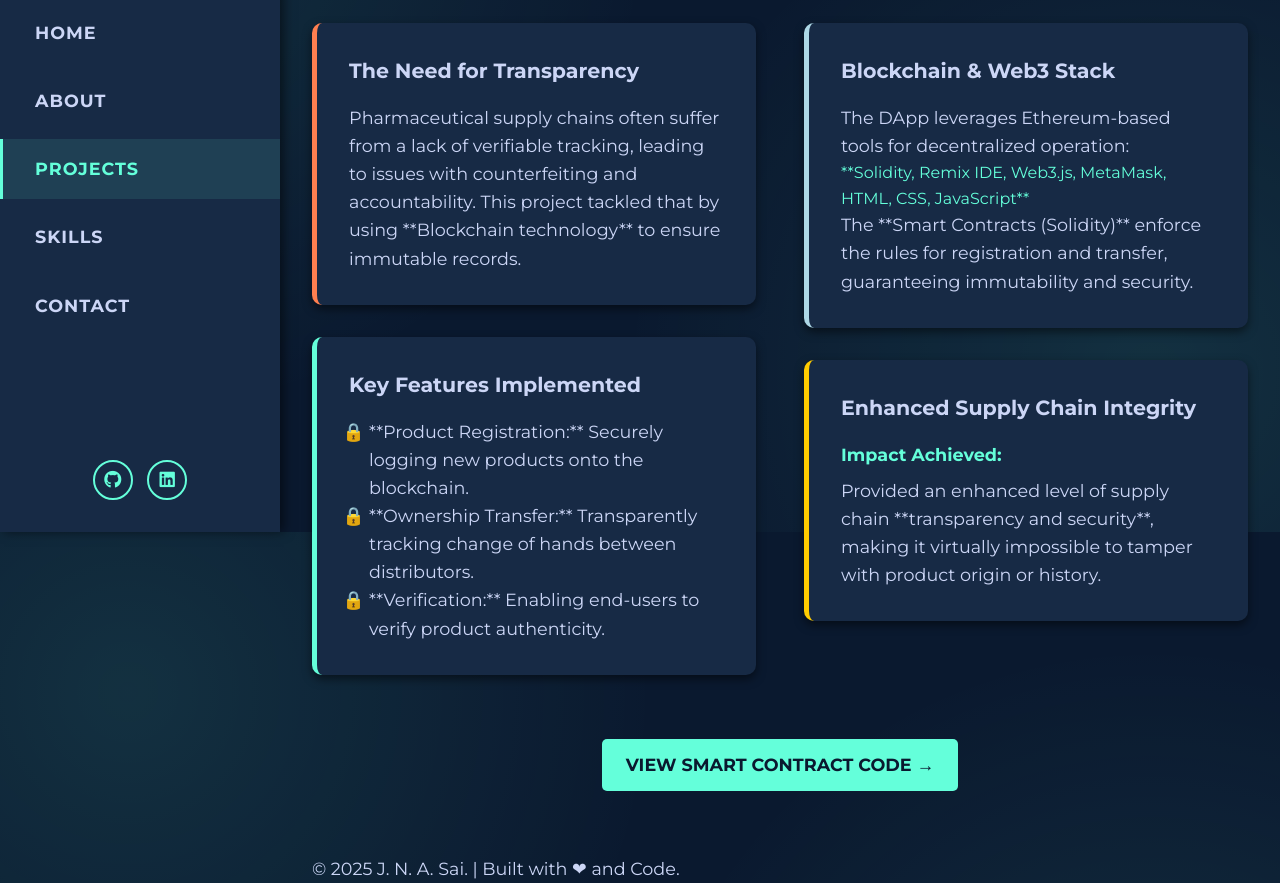
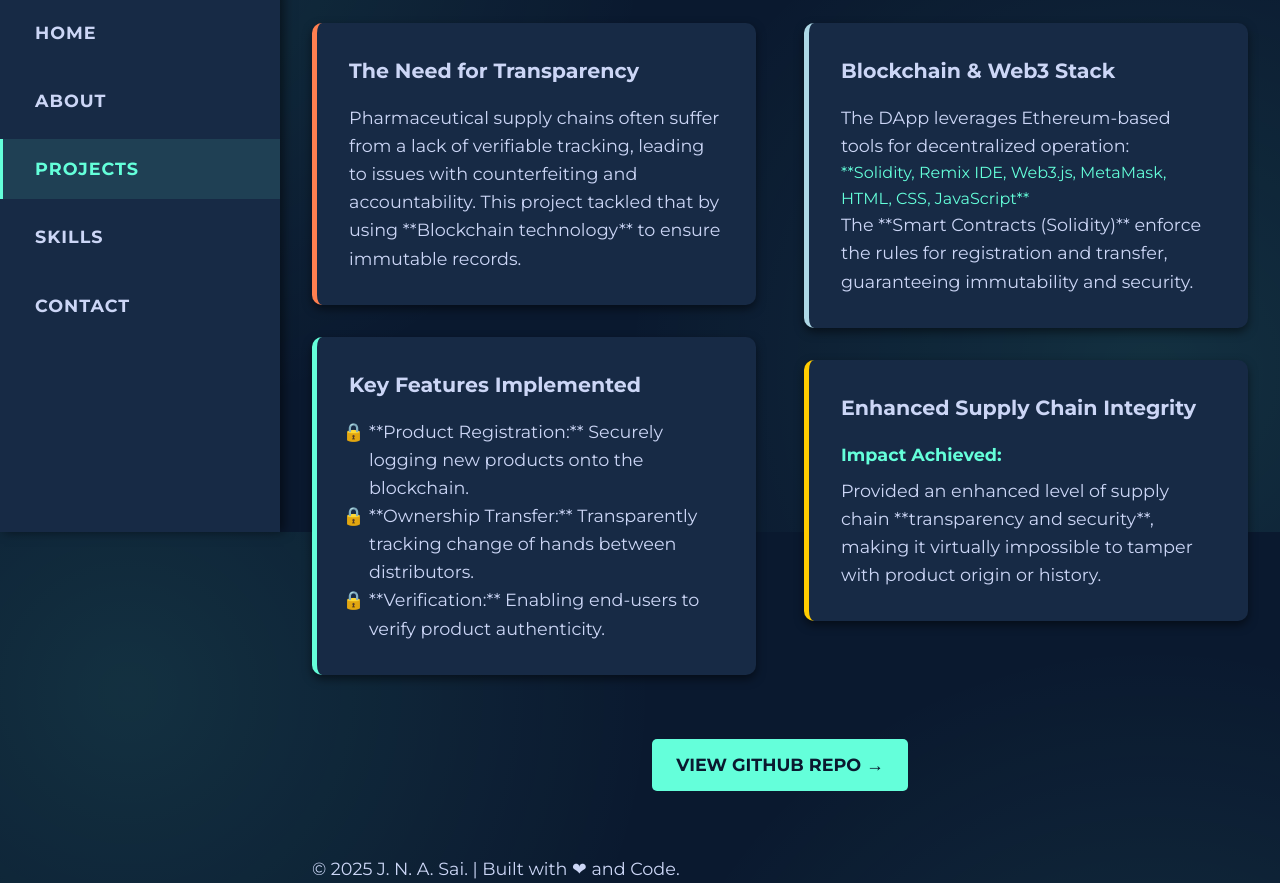
Before and after one commit to abhinav-juturu/MyPortfolio, a plain HTML site: page supplychain-dapp.html in a window 1280 px wide. Shown: the part 268-1151 px from the top of the page. Drawn offline with Linux system fonts and the light colour scheme.

Commit message:
pushing everything3

```diff
--- a/supplychain-dapp.html
+++ b/supplychain-dapp.html
@@ -28,10 +28,7 @@
             </ul>
         </div>
 
-        <div class="social-links" style="margin-top: auto;">
-            <a href="https://github.com/abhinav-juturu" target="_blank" aria-label="GitHub"><i class="fab fa-github"></i></a>
-            <a href="https://www.linkedin.com/in/juturu-naga-abhinava-sai-98a580371/" target="_blank" aria-label="LinkedIn"><i class="fab fa-linkedin"></i></a>
-        </div>
+
     </nav>
 
     <main>
@@ -82,7 +79,7 @@
                 </div>
 
                 <div style="text-align: center; margin-top: 4rem;">
-                    <a href="[Link to Supply Chain DApp GitHub Repository]" class="cta-button hover-lift" style="font-size: 1.1rem;">View Smart Contract Code &rarr;</a>
+                    <a href="https://github.com/abhinav-juturu/BLOCKCHAIN-CASESTUDY" class="cta-button hover-lift" style="font-size: 1.1rem;">View GitHub Repo &rarr;</a>
                 </div>
             </div>
         </section>
```
Also changed, not shown: fitzone.html (+1 -4 lines), smart-search.html (+1 -4 lines), traffic-monitor.html (+1 -4 lines).
